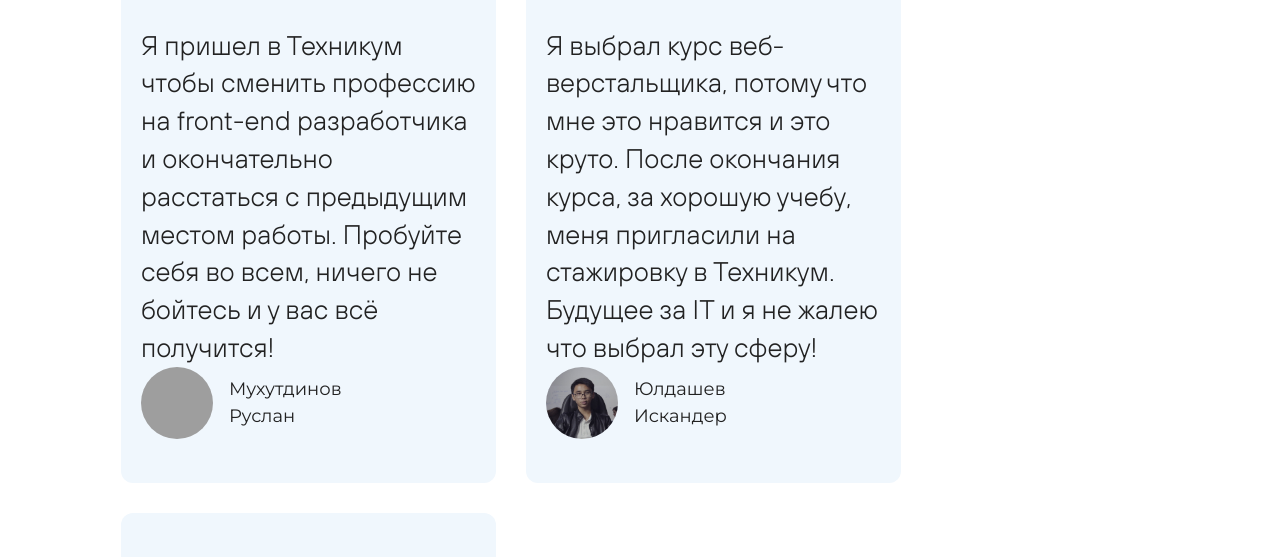
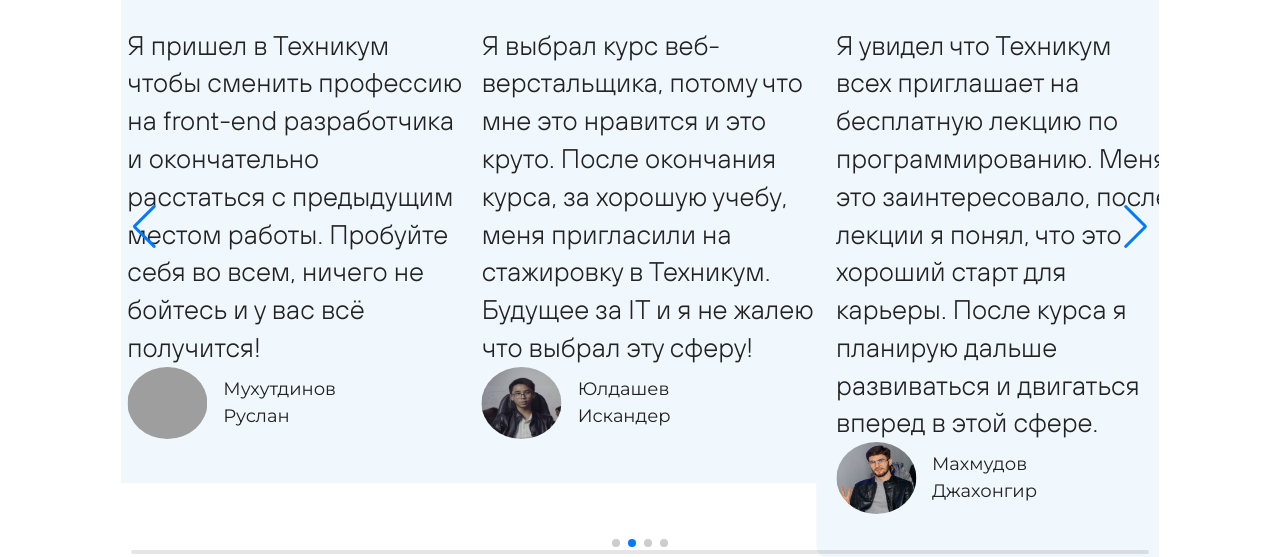
Before and after one commit to kattrine99/firstlending, a plain HTML site: page index.html in a window 1280 px wide. Shown: the part 8324-8881 px from the top of the page. Drawn offline with Linux system fonts and the light colour scheme; grey boxes are pictures that could not be loaded; a web font is replaced by a local one.

Commit message:
added swiper

```diff
--- a/CSS/style.css
+++ b/CSS/style.css
@@ -400,7 +400,12 @@
     height: calc(328px + (507 - 328) * ((100vw - 376px) / (1280 - 375)));
 }
 
-
+.swiper img{
+    width: 100%;
+}
+#swiper2 img {
+    width: 80px;
+}
 /* форма заявки внизу страницы */
 .application{
     background-color: #222;
--- a/index.html
+++ b/index.html
@@ -9,6 +9,7 @@
 <link rel="preconnect" href="https://fonts.gstatic.com" crossorigin>
 <link href="https://fonts.googleapis.com/css2?family=Montserrat:ital,wght@0,100..900;1,100..900&display=swap" rel="stylesheet">
     <link href="https://fonts.cdnfonts.com/css/chava" rel="stylesheet">
+    <link rel="stylesheet" href="./swiper/swiper-bundle.min.css">
     <title>Frontend разработчик</title>
 </head>
 <body>
@@ -184,6 +185,11 @@
     <section class="reviews">
         <h2>Отзывы наших студентов</h2>
         <div class="feedbacks">
+            <div class="swiper" id="swiper2">
+                <!-- Additional required wrapper -->
+                <div class="swiper-wrapper">
+                  <!-- Slides -->
+                  <div class="swiper-slide">
                     <div class="feedback">
                         <div class="feedbackText">
                             <img src="./Images/icon_youtube.png" alt="Youtube">
@@ -197,6 +203,8 @@
                             </div>
                         </div>
                     </div>
+                  </div>
+                  <div class="swiper-slide">
                     <div class="feedback">
                         <div class="feedbackText">
                             <img src="./Images/icon_youtube.png" alt="Youtube">
@@ -210,6 +218,8 @@
                             </div>
                         </div>
                     </div>
+                  </div>
+                  <div class="swiper-slide">
                     <div class="feedback">
                         <div class="feedbackText">
                             <img src="./Images/icon_youtube.png" alt="Youtube">
@@ -222,6 +232,34 @@
                                 <div class="studentName">Джахонгир</div>
                             </div>
                         </div>
+                    </div>
+                  </div>
+                  <div class="swiper-slide">
+                    <div class="feedback">
+                        <div class="feedbackText">
+                            <img src="./Images/icon_youtube.png" alt="Youtube">
+                            <p>Я увидел что Техникум всех приглашает на бесплатную лекцию по программированию. Меня это заинтересовало, после лекции я понял, что это хороший старт для карьеры. После курса я планирую дальше развиваться и двигаться вперед в этой сфере.</p>
+                        </div>
+                        <div class="student">
+                            <img src="./Images/JahongirPhoto.jpg" alt="JahongirPhoto">
+                            <div class="studentInfo">
+                                <div class="studentName">Махмудов</div>
+                                <div class="studentName">Джахонгир</div>
+                            </div>
+                        </div>
+                    </div>
+                  </div>
+                  ...
+                </div>
+                <!-- If we need pagination -->
+                <div class="swiper-pagination"></div>
+
+                <!-- If we need navigation buttons -->
+                <div class="swiper-button-prev"></div>
+                <div class="swiper-button-next"></div>
+
+                <!-- If we need scrollbar -->
+                <div class="swiper-scrollbar"></div>
               </div>
               </div>
     </section>
@@ -271,12 +309,20 @@
     <section class="slider">
         <h2>Все еще сомневаешься?</h2>
         <p>Тогда последний козырь: после каждого выпуска мы устраиваем крутые вечеринки в честь вручения дипломов!</p>
-        <div class="photos">
-            <img src="./Images/slider_image_01.png" alt="SliderPhoto1">
-            <img src="./Images/JM_photo_101 1.png" alt="SliderPhoto1">
-            <img src="./Images/with_diploma.png" alt="SliderPhoto1">
-            <img src="./Images/JM_photo_153 (1).png" alt="SliderPhoto1">
-            <img src="./Images/JM_photo_154.png" alt="SliderPhoto1">
+        <!-- Slider main container -->
+        <div class="swiper">
+            <!-- Additional required wrapper -->
+            <div class="swiper-wrapper">
+            <!-- Slides -->
+            <div class="swiper-slide"><img src="./Images/slider_image_01.png" alt="SliderPhoto1"></div>
+            <div class="swiper-slide"><img src="./Images/JM_photo_101 1.png" alt="SliderPhoto1"></div>
+            <div class="swiper-slide"><img src="./Images/with_diploma.png" alt="SliderPhoto1"></div>
+            <div class="swiper-slide"><img src="./Images/JM_photo_153 (1).png" alt="SliderPhoto1"></div>
+            <div class="swiper-slide"><img src="./Images/JM_photo_154.png" alt="SliderPhoto1">
+            </div>
+            </div>
+            <!-- If we need pagination -->
+            <div class="swiper-pagination"></div>
         </div>
     </section>
     <section class="application">
@@ -339,5 +385,59 @@
 
 
     <script src="./Js/script.js"></script>
+    <script src="./swiper/swiper-bundle.min.js"></script>
+    <script>
+        const swiper = new Swiper('.swiper' , {
+            loop: true,
+            autoplay: {
+                delay: 5000,
+                autoHeight: true,
+            },
+            breakpoints:{
+                320:{
+                    slidesPerView: 1,
+                    spaceBetween: 10
+                },
+                640:{
+                    slidesPerView: 2,
+                    spaceBetween: 20
+                },
+                850:{
+                    slidesPerView: 3,
+                    spaceBetween: 25
+                }
+            },
+            pagination:{
+                    el: '.swiper-pagination',
+                }
+        });
+    </script>
+    <script>
+                const Fbswiper = new Swiper('.swiper #swiper2', {
+            loop: false,
+            slidesPerView: 3,
+            spaceBetween: 30,
+            autoplay: {
+                delay: 5000,
+            },
+            breakpoints: {
+                320: { // Мобильные устройства
+                    slidesPerView: 1,
+                    loop: true,
+                    autoplay: true,
+                },
+                1024: { // Ноутбуки и шире
+                    slidesPerView: 3,
+                    spaceBetween: 30,
+                    loop: false,
+                    autoplay: false,
+                },
+            },
+            pagination: {
+                el: '.swiper-pagination',
+                clickable: true, // Включаем кликабельную пагинацию
+            },
+        });
+    </script>
 </body>
 </html>
```
Also changed, not shown: Images/JM_photo_153 (1).png, Images/JM_photo_154.png. Lines whose indentation alone changed are shown as unchanged.
